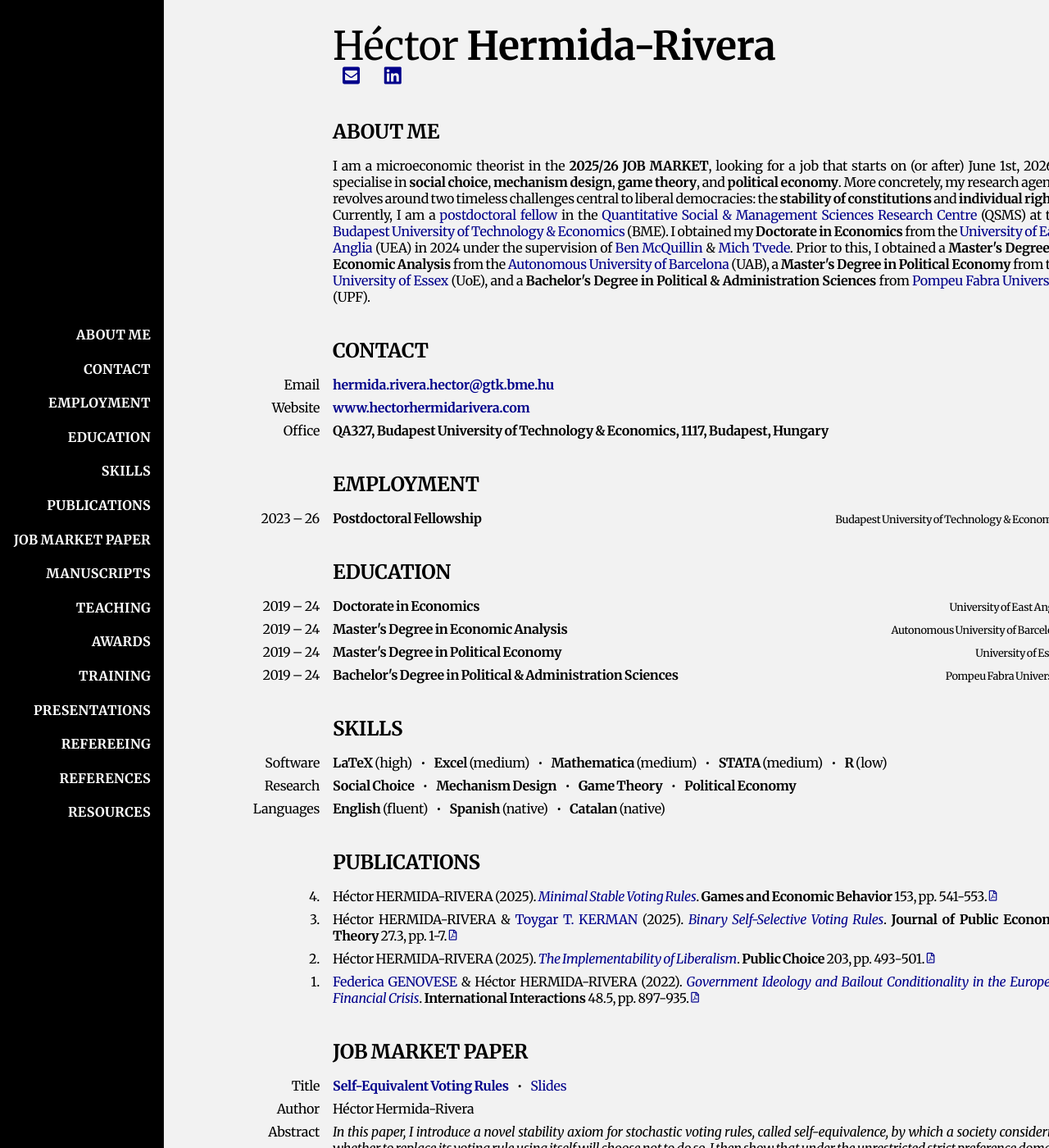
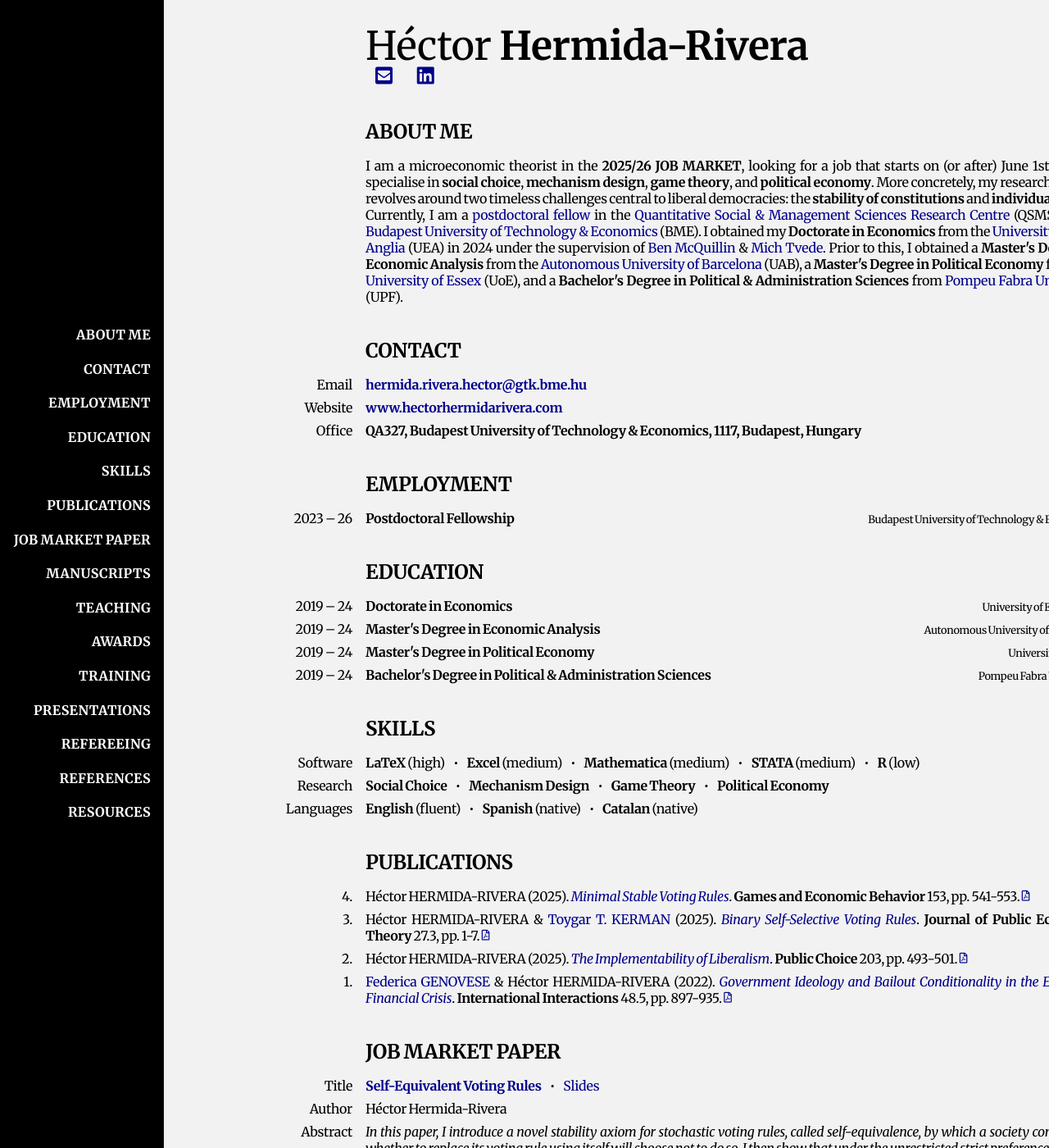
Before and after one commit to HectorHermidaRivera/hectorhermidarivera.github.io, a Jekyll site: the page built from index.md, in a window 1280 px wide and 1400 px high. Shown: the whole window at 82% size. Built offline with Jekyll 4.4.1, drawn with Linux system fonts in a browser that asks for light colours; a style sheet for code colours, icons or effects is not loaded.

Commit message:
Update style.css

```diff
--- a/assets/css/style.css
+++ b/assets/css/style.css
@@ -77,7 +77,7 @@ body {
 } */
 
 .content {
-  margin-left: calc(200px + (100vw - 1200px)/2); /* sidebar + dynamic left space */
+  margin-left: calc(200px + (100vw - 1200px)); /* sidebar + dynamic left space */
   margin-right: auto;  /* right margin grows automatically */
   max-width: 1200px;   /* maximum content width */
   width: calc(100% - 220px); /* ensure it doesn’t overflow sidebar space */
```
